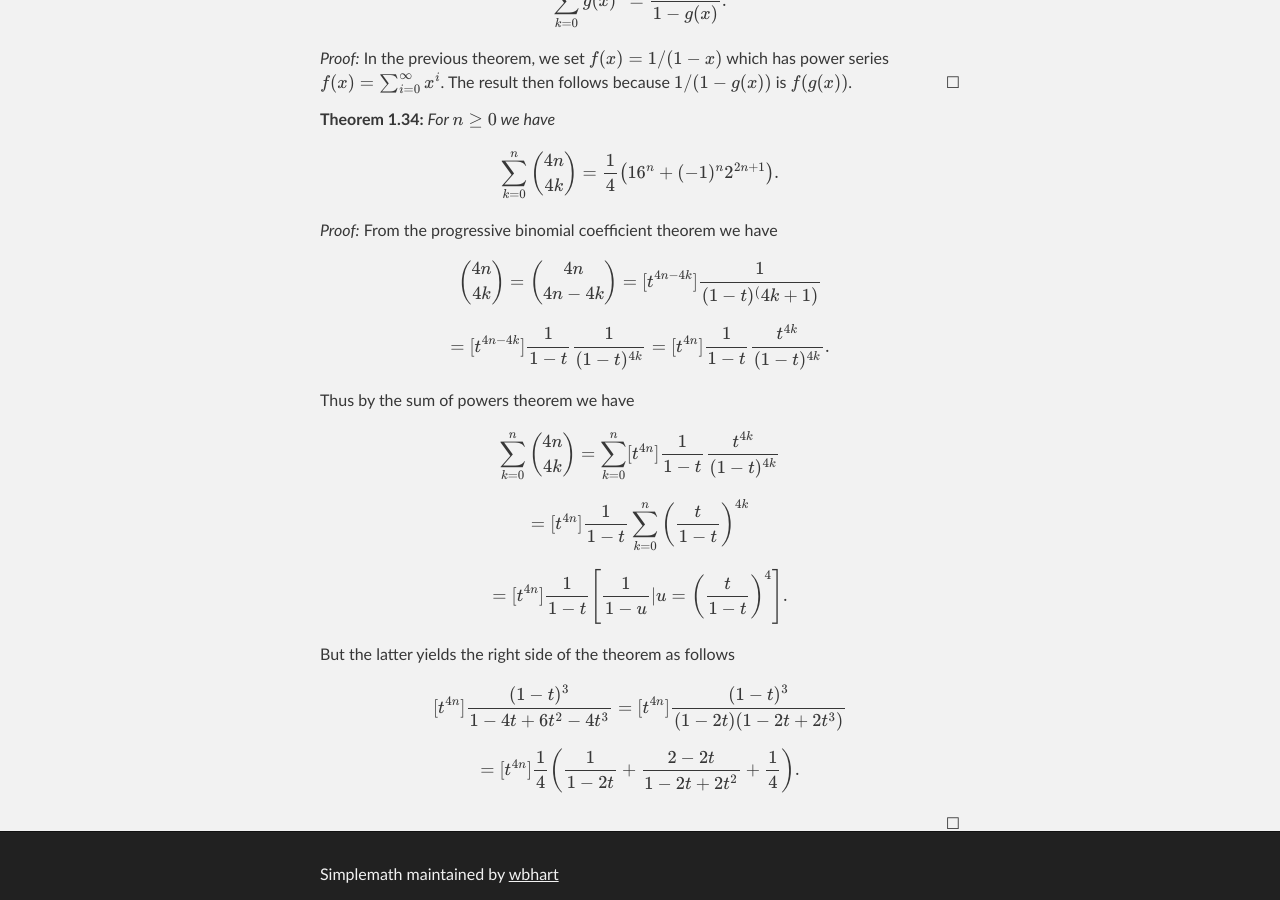
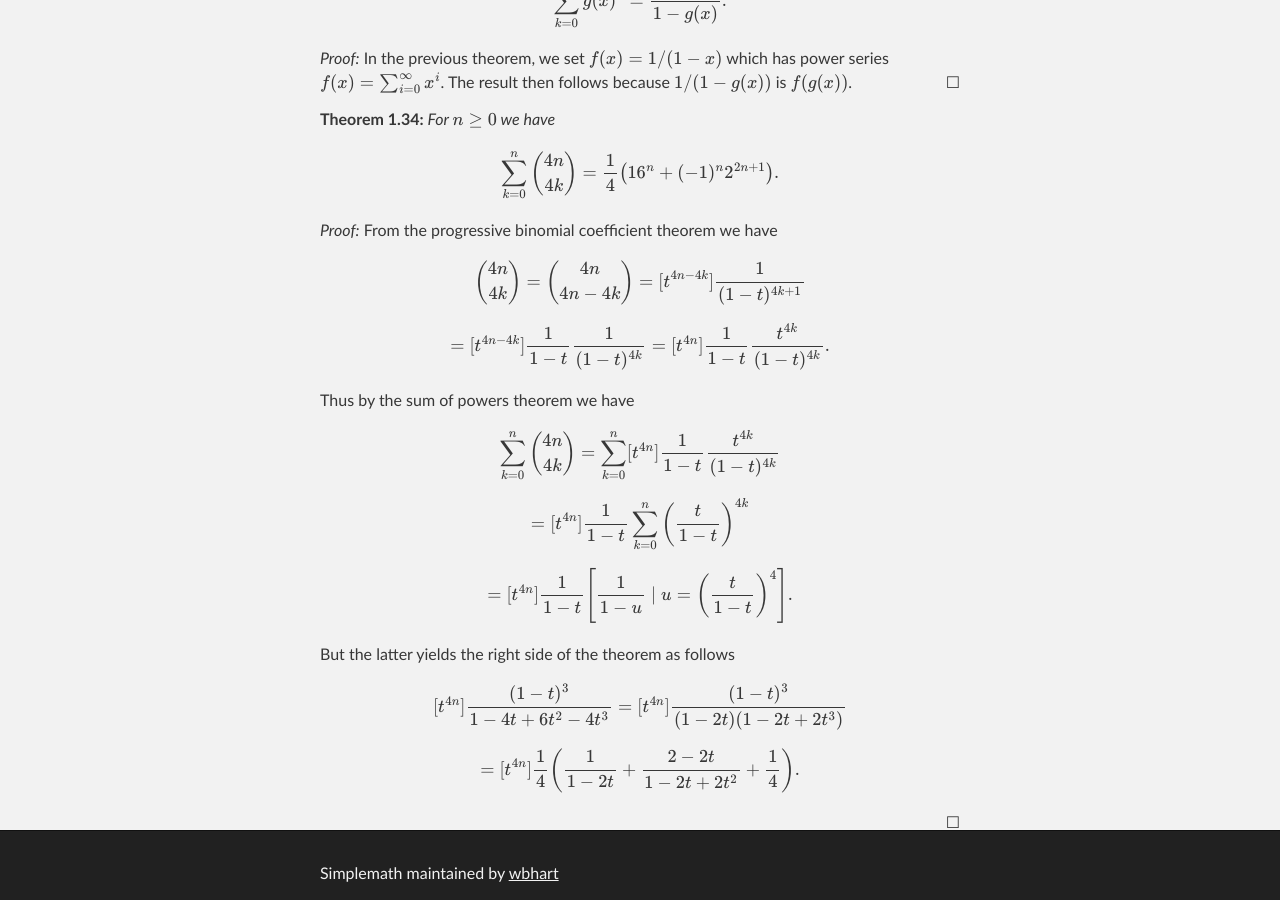
Before and after one commit to wbhart/SimpleMath, a Jekyll site: the page built from binomial.html, in a window 1280 px wide and 900 px high, scrolled down 8536 px. Built offline with Jekyll 4.4.1, drawn with Linux system fonts in a browser that asks for light colours; formulas are drawn with MathJax 3.

```diff
--- a/binomial.html
+++ b/binomial.html
@@ -5,8 +5,8 @@ title: Simplemath
 
 <h2>Binomial Coefficients</h2>
 
-<definition> The integer coefficients of $(x + y)^n$ are called the <u>binomial coefficients</u>. We denote the coefficient
-of $x^{n - i}y^i$ by $\binom{n}{i}$.
+<definition> The integer coefficients of $(x + y)^n$ are called the <u>binomial coefficients</u>. We denote the
+coefficient of $x^{n - i}y^i$ by $\binom{n}{i}$.
 </definition>
 
 <theorem> For $0 \leq i \leq n$ we have
@@ -324,15 +324,15 @@ $$\sum_{k = 0}^n \binom{4n}{4k} = \frac{1}{4}\left(16^n + (-1)^n2^{2n + 1}\right
 </theorem>
 
 <proof> From the progressive binomial coefficient theorem we have
-$$\binom{4n}{4k} = \binom{4n}{4n - 4k} = [t^{4n - 4k}] \frac{1}{(1 - t)^(4k + 1)}$$
+$$\binom{4n}{4k} = \binom{4n}{4n - 4k} = [t^{4n - 4k}] \frac{1}{(1 - t)^{4k + 1}}$$
 $$= [t^{4n - 4k}] \frac{1}{1 - t} \frac{1}{(1 - t)^{4k}} = [t^{4n}] \frac{1}{1 - t} \frac{t^{4k}}{(1 - t)^{4k}}.$$
 
 Thus by the sum of powers theorem we have
 $$\sum_{k = 0}^n \binom{4n}{4k} = \sum_{k = 0}^n [t^{4n}] \frac{1}{1 - t}  \frac{t^{4k}}{(1 - t)^{4k}}$$
 $$= [t^{4n}] \frac{1}{1 - t} \sum_{k = 0}^n \left(\frac{t}{1 - t}\right)^{4k}$$
-$$= [t^{4n}] \frac{1}{1 - t} \left[\frac{1}{1 - u} | u = \left(\frac{t}{1 - t}\right)^4\right].$$
+$$= [t^{4n}] \frac{1}{1 - t} \left[\frac{1}{1 - u} \;|\; u = \left(\frac{t}{1 - t}\right)^4\right].$$
 
 But the latter yields the right side of the theorem as follows
 $$[t^{4n}] \frac{(1 - t)^3}{1 - 4t + 6t^2 - 4t^3} = [t^{4n}] \frac{(1 - t)^3}{(1 - 2t)(1 - 2t + 2t^3)}$$
-$$= [t^{4n}] \frac{1}{4}\left(\frac{1}{1-2t} + \frac{2 - 2t}{1 - 2t + 2t^2} + \frac{1}{4}\right).$$
+$$= [t^{4n}] \frac{1}{4}\left(\frac{1}{1 - 2t} + \frac{2 - 2t}{1 - 2t + 2t^2} + \frac{1}{4}\right).$$
 </proof>
```
